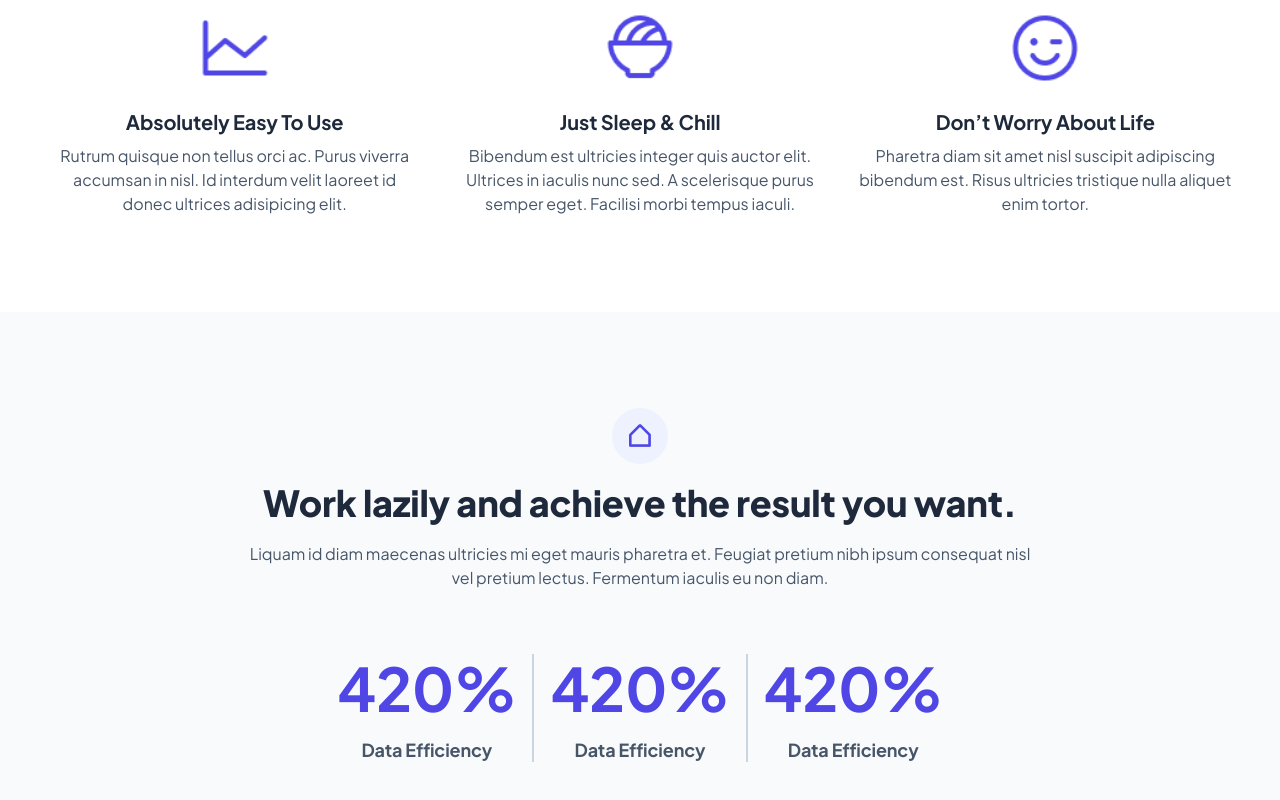
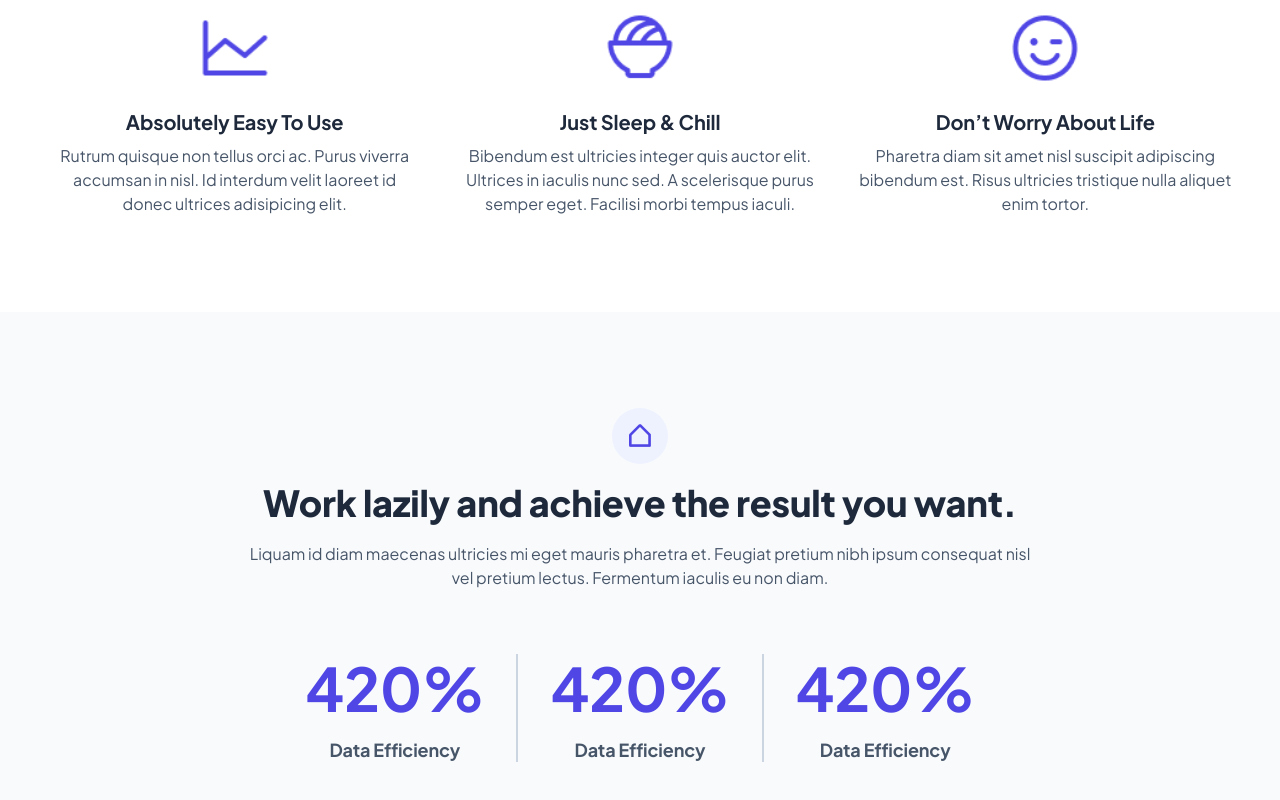
Before and after one commit to rasan3-1416/slothui, a plain HTML site: page index.html in a window 1280 px wide. Shown: the part 2250-3050 px from the top of the page. Drawn offline with Linux system fonts and the light colour scheme.

```diff
--- a/src/css/style.css
+++ b/src/css/style.css
@@ -430,7 +430,6 @@
   /* Statistic Section */
   .statistics_grid {
     flex-direction: row;
-    column-gap: 1rem;
     justify-content: center;
   }
 }
```
